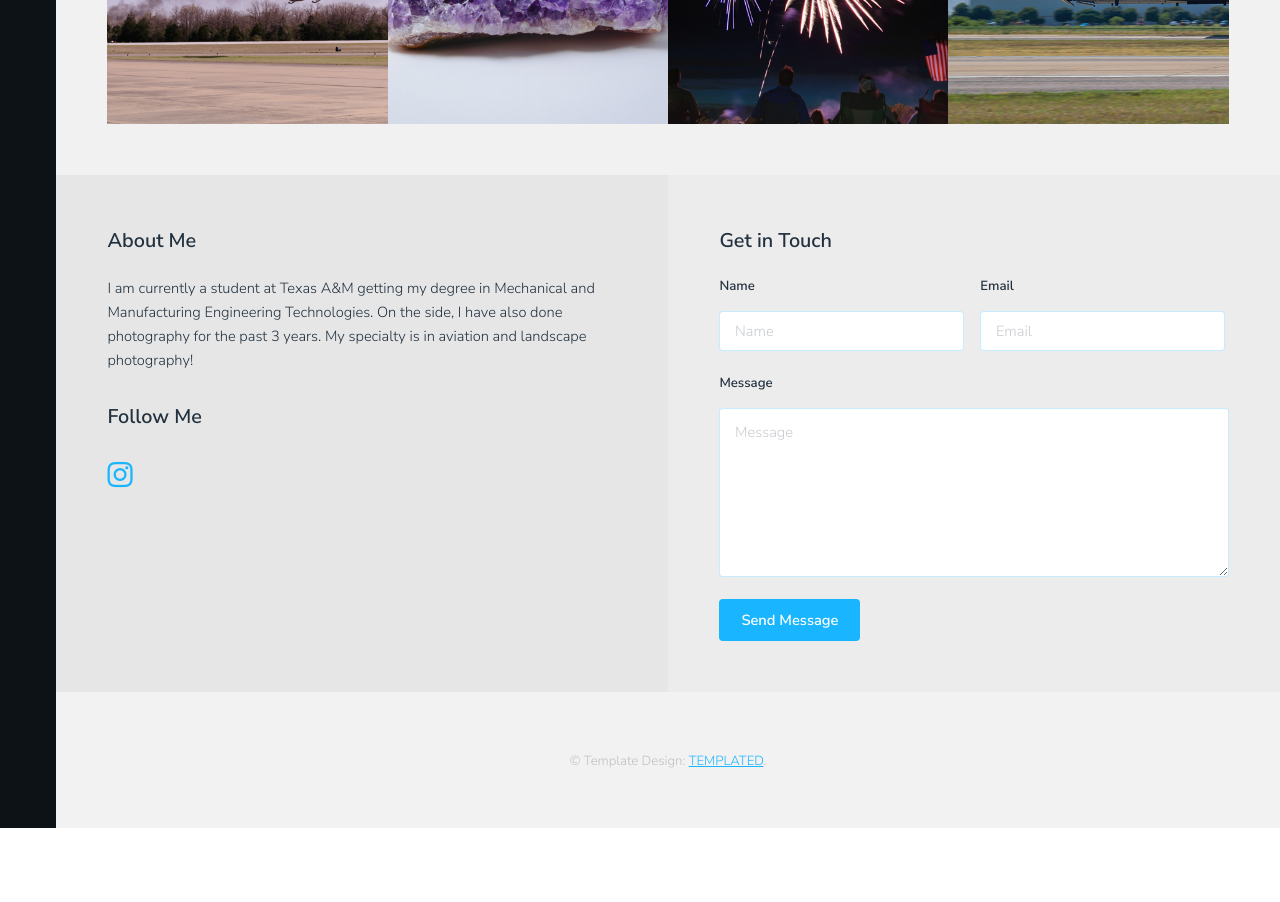
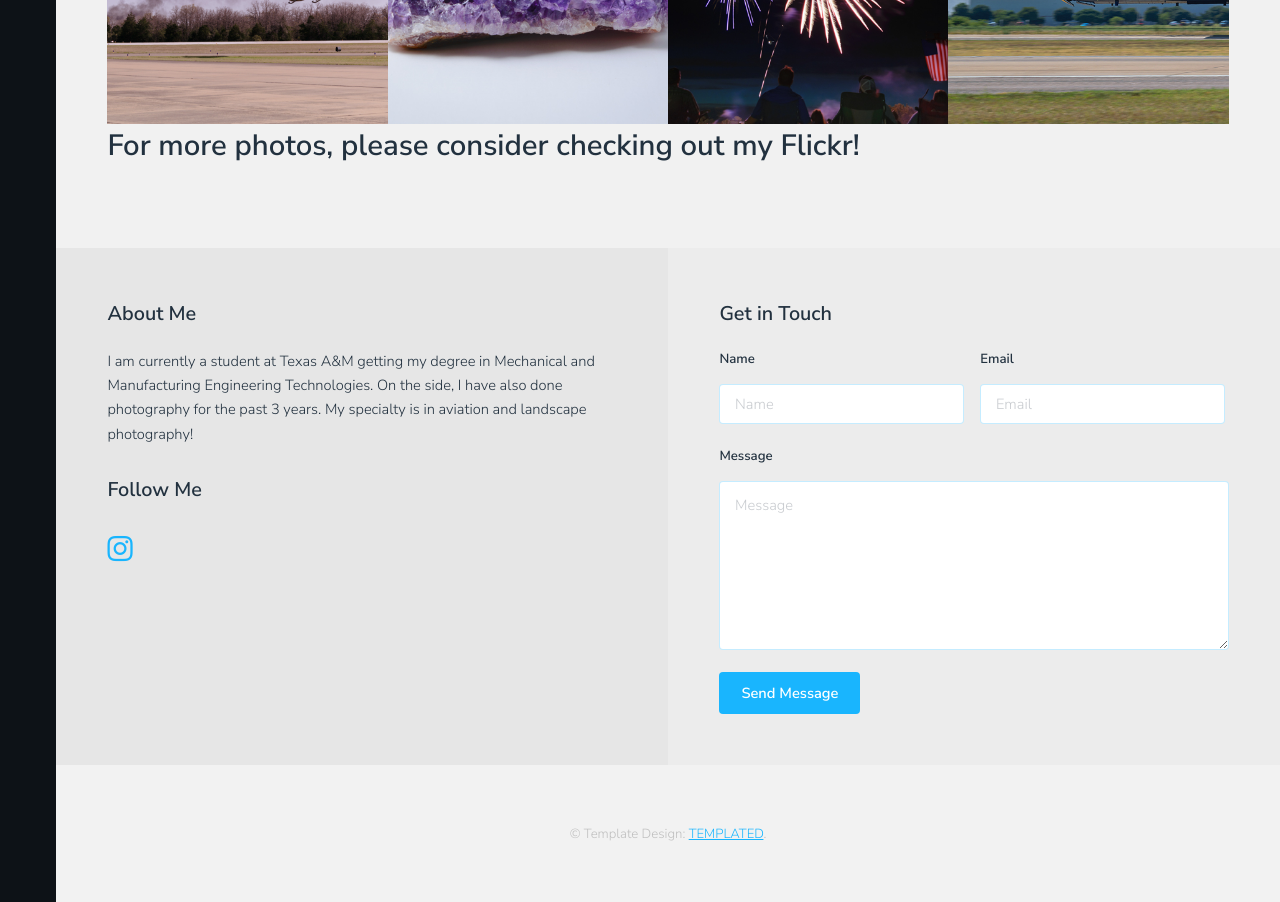
Before and after one commit to connorwest/connorwest.github.io, a plain HTML site: page gallery.html in a window 1280 px wide. Shown: the part 900-1802 px from the top of the page. Before the commit the page ends 1728 px from the top, so only its background shows below. Drawn offline with Linux system fonts and the light colour scheme.

Commit message:
pls don't break

```diff
--- a/gallery.html
+++ b/gallery.html
@@ -85,6 +85,7 @@
 											<div class="media all thing">
 												<a href="images/fulls/12.jpg"><img src="images/thumbs/12.jpg" alt="" title="US Marine C-130 <i>Fat Albert</i> performs a maximium performance takeoff at the Fort Worth Alliance Airshow." /></a>
 											</div>
+											<center><h1>For more photos, please consider checking out my <a href="https://www.flickr.com/photos/133330636@N08/">Flickr!</a></h1></center>
 										</div>
 								</div>
 						</section>
```
